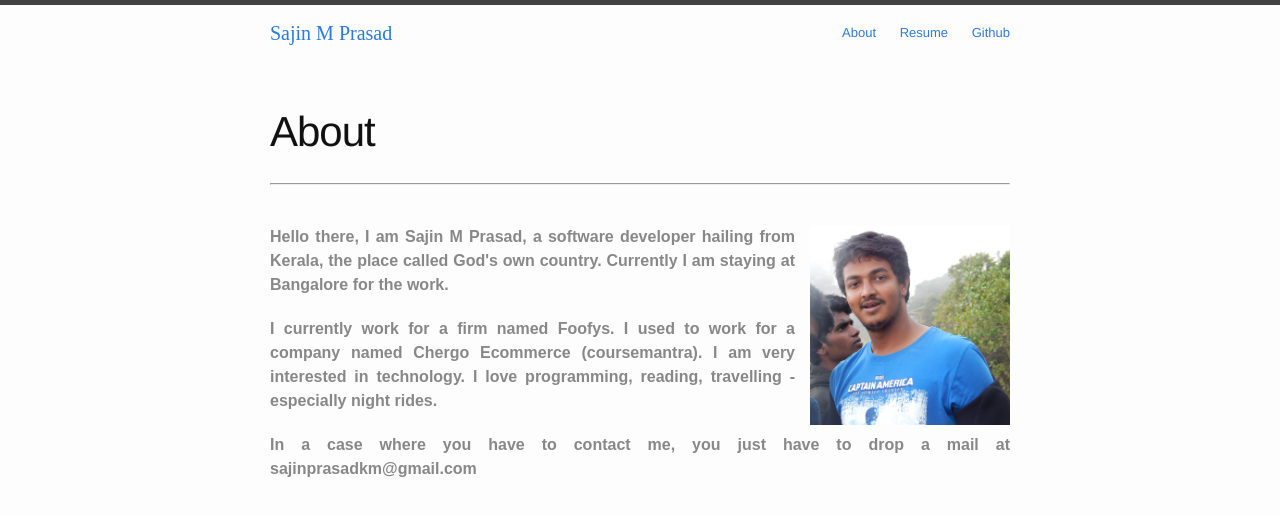
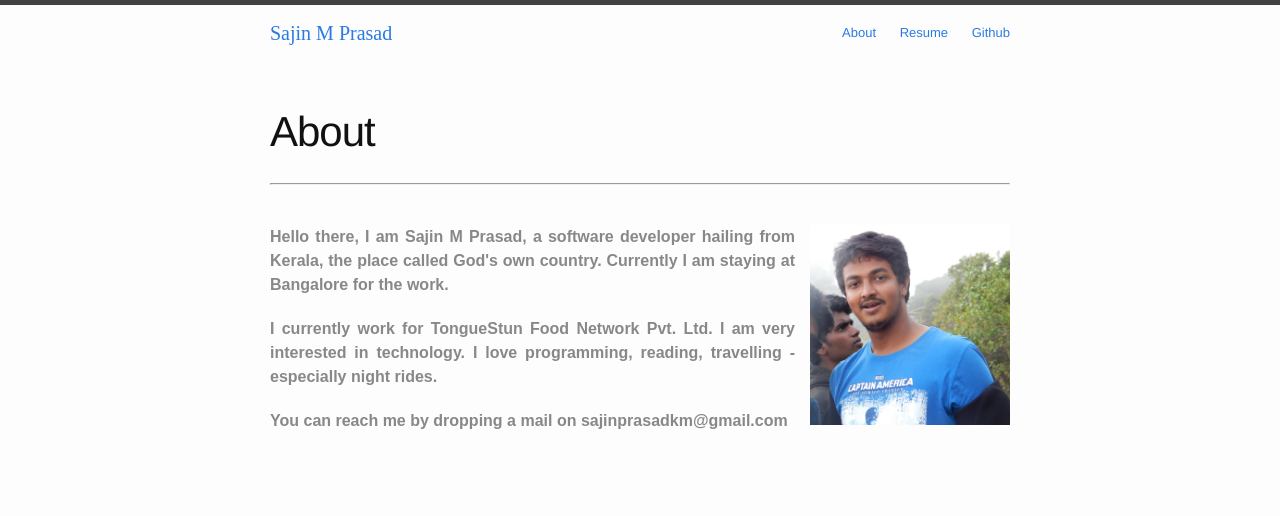
Before and after one commit to sajinmp/sajinmp.github.io, a Jekyll site: the page built from about.html, in a window 1280 px wide. Shown: the top 516 px of the page. Built offline with Jekyll 4.4.1, drawn with Linux system fonts in a browser that asks for light colours.

Commit message:
resume update

```diff
--- a/about.html
+++ b/about.html
@@ -11,9 +11,9 @@ keywords: Sajin, Prasad, Sajin M Prasad, sajinmp, web developer, rails developer
     Hello there, I am Sajin M Prasad, a software developer hailing from Kerala, the place called God's own country. Currently I am staying at Bangalore for the work.
   </p>
   <p style="text-align: justify;">
-     I currently work for a firm named Foofys. I used to work for a company named Chergo Ecommerce (coursemantra). I am very interested in technology. I love programming, reading, travelling - especially night rides.
+     I currently work for TongueStun Food Network Pvt. Ltd. I am very interested in technology. I love programming, reading, travelling - especially night rides.
   </p>
   <p style="text-align: justify;">
-    In a case where you have to contact me, you just have to drop a mail at sajinprasadkm@gmail.com
+    You can reach me by dropping a mail on sajinprasadkm@gmail.com
   </p>
 </div>
```
Also changed, not shown: 1 other file.
